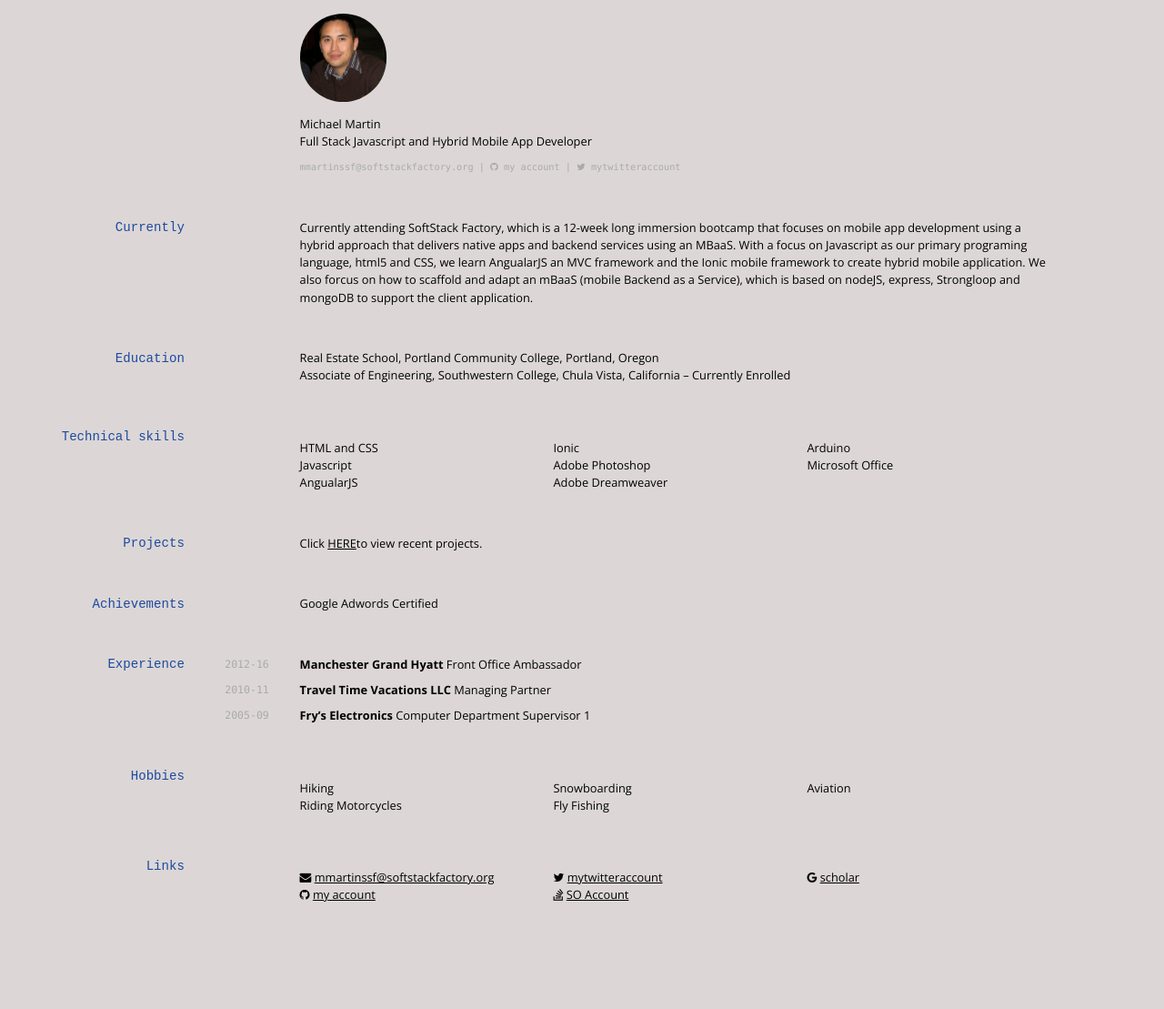
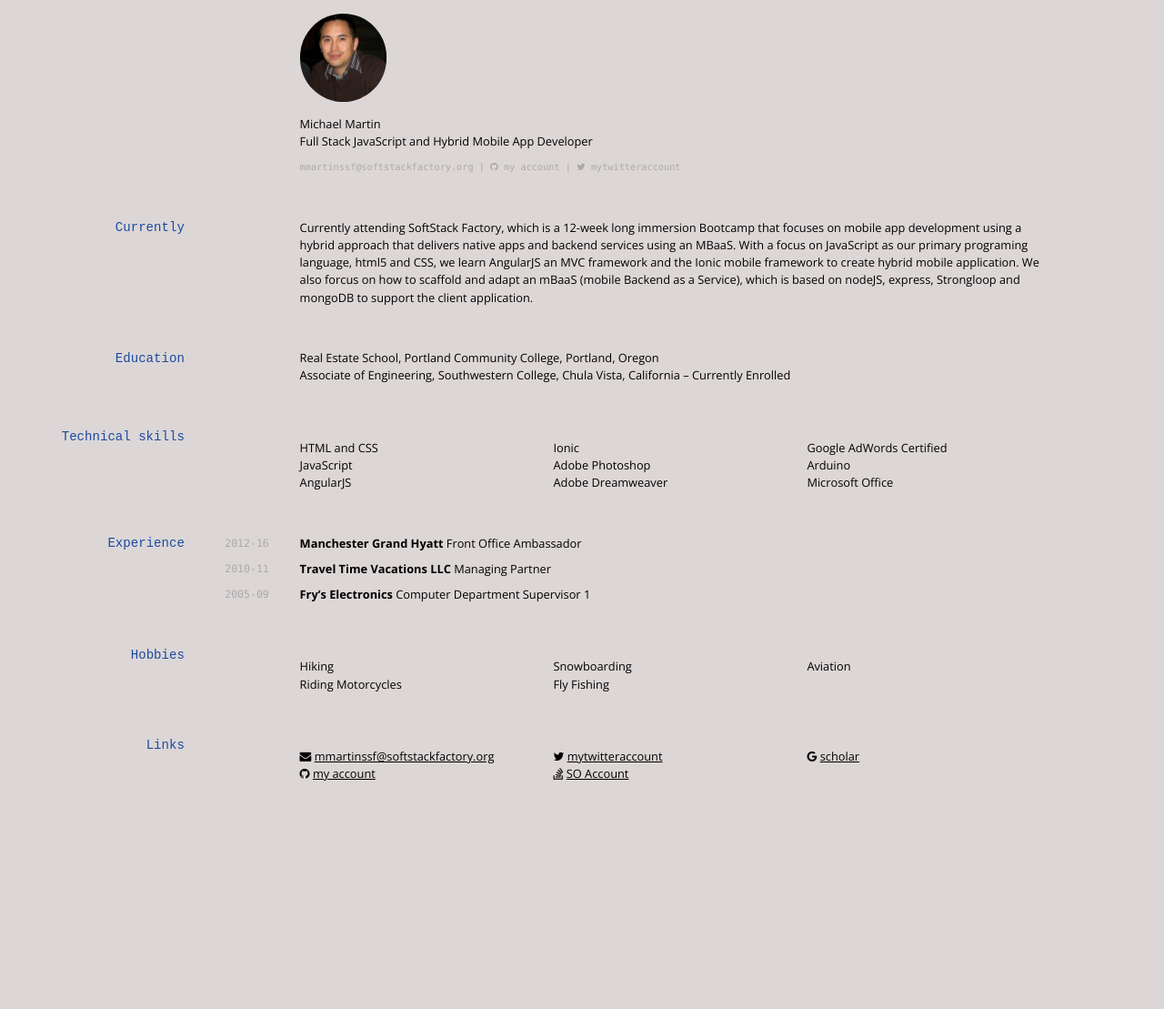
Before and after one commit to mmartinssf/mmartinssf.github.io, a Jekyll site: the page built from index.md, in a window 1280 px wide. Shown: the whole page at 91% size. Built offline with Jekyll 4.4.1, drawn with Linux system fonts in a browser that asks for light colours; nearby versions of some CDN libraries; after the commit the page ends 976 px from its top, so only the background shows below that.

Commit message:
10/25 @ 11am

```diff
--- a/index.md
+++ b/index.md
@@ -6,7 +6,7 @@ title: Michael Martin's CV
 ![Michael](./media/profilePic.jpg){:.avatar}
 
 Michael Martin<br />
-Full Stack Javascript and Hybrid Mobile App Developer
+Full Stack JavaScript and Hybrid Mobile App Developer
 
 <div id="webaddress">
 <a href="mailto:">mmartinssf@softstackfactory.org</a>
@@ -19,8 +19,8 @@ Full Stack Javascript and Hybrid Mobile App Developer
 
 ## Currently
 
-Currently attending SoftStack Factory, which is a 12-week long immersion bootcamp that focuses on mobile app development using a hybrid approach that delivers native apps and backend services using an MBaaS.
-With a focus on Javascript as our primary programing language, html5 and CSS, we learn AngualarJS an MVC framework and the Ionic mobile framework to create hybrid mobile application.  We also forcus on how to
+Currently attending SoftStack Factory, which is a 12-week long immersion Bootcamp that focuses on mobile app development using a hybrid approach that delivers native apps and backend services using an MBaaS.
+With a focus on JavaScript as our primary programing language, html5 and CSS, we learn AngularJS an MVC framework and the Ionic mobile framework to create hybrid mobile application.  We also forcus on how to
 scaffold and adapt an mBaaS (mobile Backend as a Service), which is based on nodeJS, express, Strongloop and mongoDB to support the client application.
 
 ## Education
@@ -31,20 +31,14 @@ Associate of Engineering, Southwestern College, Chula Vista, California – Curr
 ## Technical skills
 
 * HTML and CSS
-* Javascript
-* AngualarJS
+* JavaScript
+* AngularJS
 * Ionic
 * Adobe Photoshop
 * Adobe Dreamweaver
+* Google AdWords Certified
 * Arduino
 * Microsoft Office
-
-## Projects
-Click <a href="https://github.com/mmartinssf/mmartinssf.github.io">HERE</a>to view recent projects.<br />
-
-## Achievements
-
-Google Adwords Certified
 
 ## Experience
 
```
Also changed, not shown: 1 other file.
